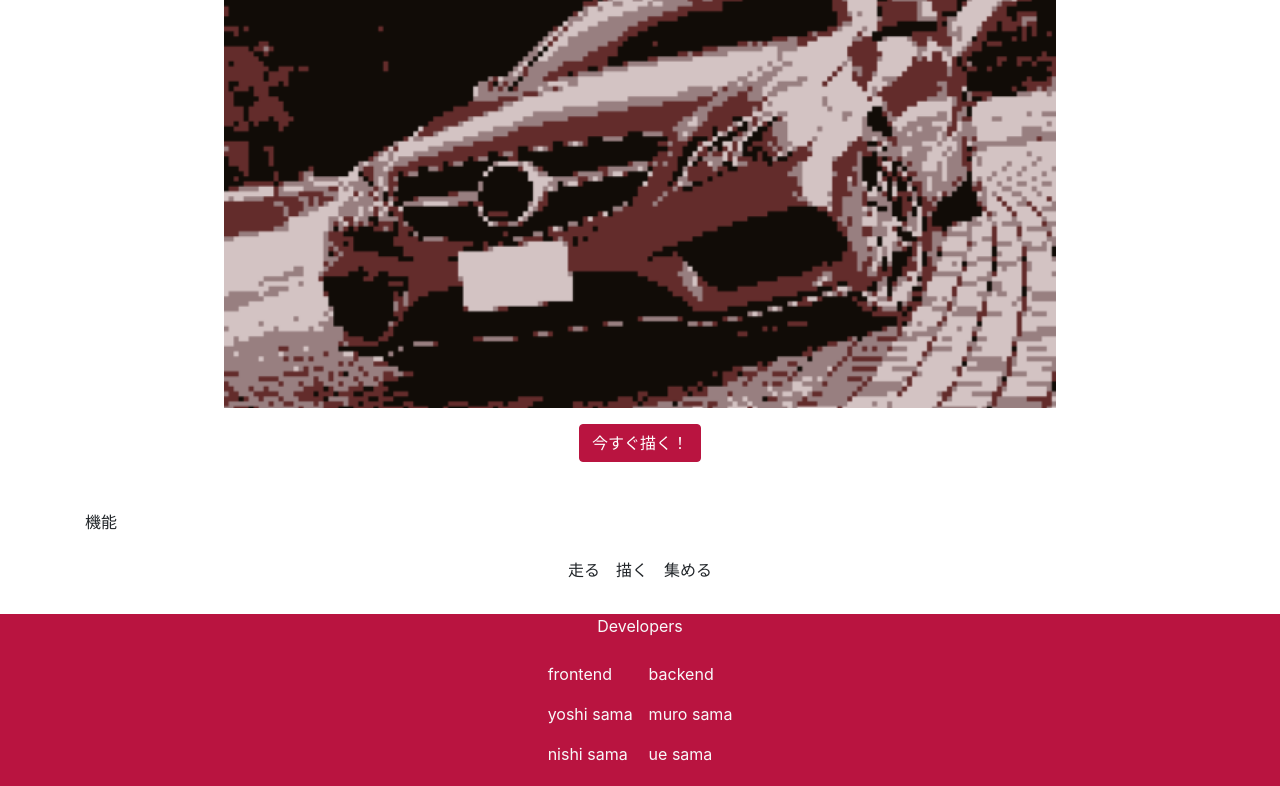
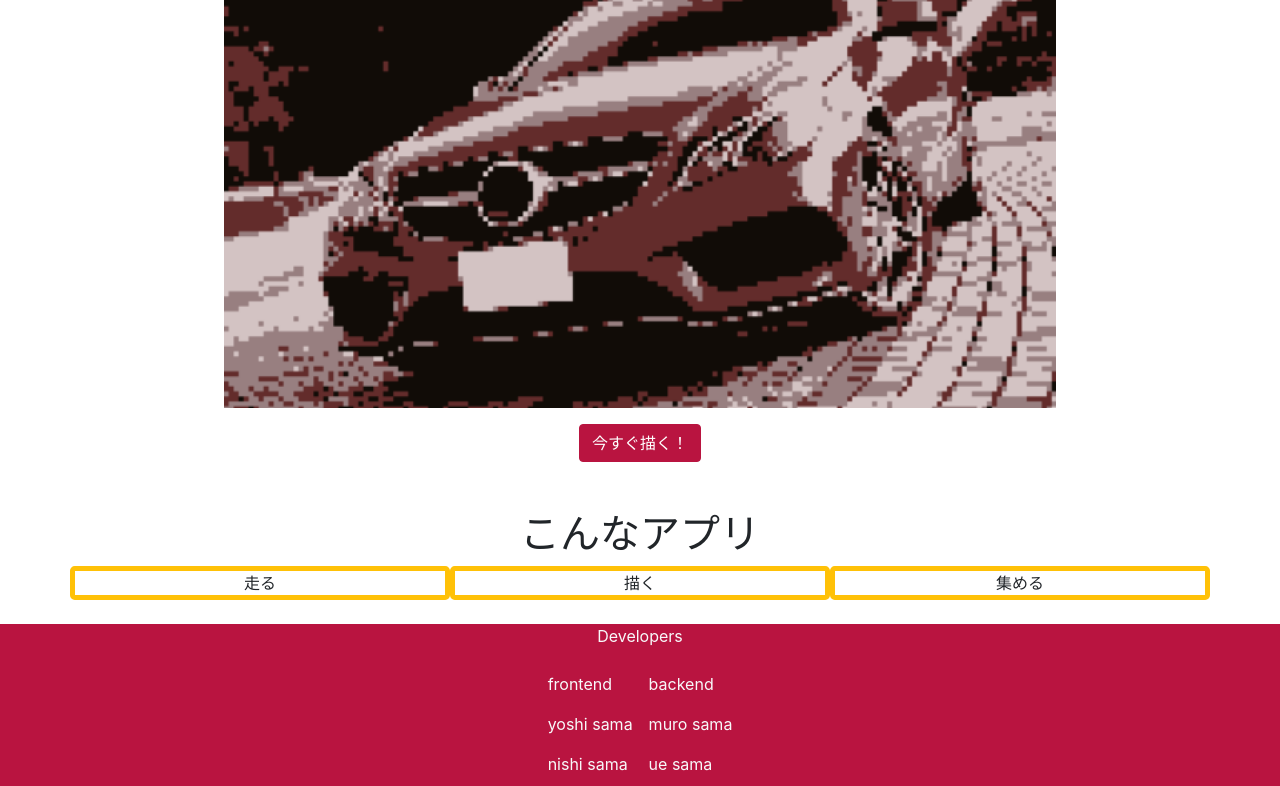
Before and after one commit to Yu-Muro/pioneer_hackathon, a React (Create React App) app in the folder app/: page / in a window 1280 px wide. Shown: the part 385-1171 px from the top of the page. Built offline with nearby package versions, Linux system fonts and the light colour scheme.

Commit message:
borderの太さをCSSに追加，変更

```diff
--- a/app/src/App.css
+++ b/app/src/App.css
@@ -140,3 +140,17 @@ button.bg-primary:focus {
 a.text-primary:hover, a.text-primary:focus {
     color: #8a0f30 !important;
 }
+
+/* ボーダーの太さ */
+.border-2{
+    border-width:2px !important;
+}
+.border-3{
+    border-width:3px !important;
+}
+.border-4{
+    border-width:4px !important;
+}
+.border-5{
+    border-width:5px !important;
+}
--- a/app/src/page/Top/Top.js
+++ b/app/src/page/Top/Top.js
@@ -9,7 +9,6 @@ const Top = () => {
   return (
     <div className='my-4'>
       <div>
-
         <h1>Move and Draw.</h1>
         <p className='h9 '>走った分だけ華やかに。</p>
         <p className='h9 '>あなたのドライブをちょっとだけ楽しくさせます。</p>
@@ -27,15 +26,17 @@ const Top = () => {
 
       </div>
 
-      <div>
-        <p></p>
-      </div>
-
-      <p>機能</p>
-      <div className="d-flex justify-content-center bd-highlight mb-3">
-        <div className="p-2 bd-highlight">走る</div>
-        <div className="p-2 bd-highlight">描く</div>
-        <div className="p-2 bd-highlight">集める</div>
+      <h1 className="text-center">こんなアプリ</h1>
+      <div className="row">
+        <div className="col-4 text-center border border-5 border-warning rounded-lg">
+          走る
+        </div>
+        <div className="col-4 text-center border border-5 border-warning rounded-lg">
+          描く
+        </div>
+        <div className="col-4 text-center border border-5 border-warning rounded-lg">
+          集める
+        </div>
       </div>
     </div>
   )
```
